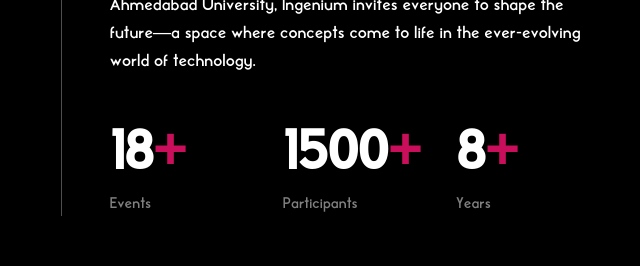
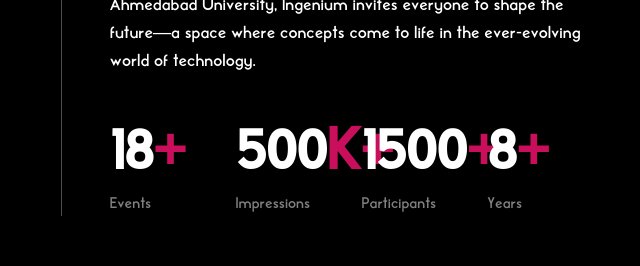
Before and after one commit to DataWizard1631/Ingenium-Web, a React (Vite) app: page / in a window 1280 px wide. Shown: the part 1360-1626 px from the top of the page, without its empty margins (555-1195 px from the left). Built offline with nearby package versions, Linux system fonts and the light colour scheme; a web font is replaced by a local one.

Commit message:
add changes

```diff
--- a/src/Components/common/Navbar.jsx
+++ b/src/Components/common/Navbar.jsx
@@ -100,10 +100,10 @@
         style={{ top: '64px' }}
       >
         <div className="flex flex-col items-center pt-8 space-y-6 bg-[#080C18]/80 backdrop-blur-sm h-screen w-[50%]">
-          {["Home", "Events", "Timeline", "Sponsors", "Contact", "About"].map((item) => (
+          {["Home", "Sponsors", "Events", "Timeline", "Our team", "Contact"].map((item) => (
             <Link
               key={item}
-              to={item === "Home" ? "/" : `/${item.toLowerCase()}`}
+              to={item === "Our team" ? "/about" : item === "Home" ? "/" : `/${item.toLowerCase()}`}
               className="text-white text-xl font-secFont1 hover:text-gray-300 transition-colors duration-200"
               onClick={() => setIsOpen(false)}
             >
--- a/src/Components/home/AboutUs.jsx
+++ b/src/Components/home/AboutUs.jsx
@@ -1,7 +1,7 @@
 import React, { useEffect, useRef, useState } from "react";
 import { useInView } from "framer-motion";
 
-const Counter = ({ end, duration = 2000 }) => {
+const Counter = ({ end, duration = 2000 , suffix}) => {
   const [count, setCount] = useState(0);
   const ref = useRef(null);
   const isInView = useInView(ref, { once: true });
@@ -36,7 +36,9 @@
     }
   }, [end, duration, isInView]);
 
-  return <span ref={ref}>{count}<span className=" m-0 p-0 text-colPink">+</span></span>;
+
+    return <span ref={ref}>{count}<span className=" m-0 p-0 text-colPink">{suffix}</span></span>;
+
 };
 
 export const AboutUs = () => {
@@ -56,9 +58,9 @@
       {/* Text Area */}
       <div className="w-full flex flex-col md:flex-row gap-8 md:gap-12">
         {/* Primary Text */}
-        <div className="w-full md:w-1/2 md:border-r border-white/30 pr-0 md:pr-8">
+        <div className="w-full md:w-1/2 md:border-r border-white/30 pr-0 md:pr-8 leading-tight">
           <img src="Logos/ing-logo.svg" alt="Ingenium Logo" className="w-[40%] mb-12 h-auto" />
-          <h2 className="font-primaryFont text-white text-3xl sm:text-4xl md:text-5xl lg:text-6xl font-bold leading-tight">
+          <h2 className="font-primaryFont text-white text-3xl sm:text-4xl md:text-5xl lg:text-6xl font-bold ">
             Tech Ingenium
           </h2>
         </div>
@@ -84,17 +86,21 @@
           </p>
 
           {/* Counters */}
-          <div className="text-white font-secFont1 grid grid-cols-1 sm:grid-cols-3 gap-8">
+          <div className="w-full text-white font-secFont1 grid grid-cols-1 sm:grid-cols-4 gap-8 sm:gap-4">
             {[
-              { count: 18, label: "Events" },
-              { count: 1500, label: "Participants" },
-              { count: 8, label: "Years" },
+              { count: 18, label: "Events", suffix: "+", width: "sm:w-[15%]" },
+              { count: 500, label: "Impressions", suffix: "K+", width: "sm:w-[35%]" },
+              { count: 1500, label: "Participants", suffix: "+", width: "sm:w-[35%]" },
+              { count: 8, label: "Years", suffix: "+", width: "sm:w-[15%]" },
             ].map((item, index) => (
-              <div key={index} className="flex flex-col items-center sm:items-start gap-2">
-                <p className="text-4xl sm:text-5xl md:text-6xl font-bold">
-                  <Counter end={item.count} />
+              <div
+                key={index}
+                className={`flex flex-col items-center sm:items-start gap-2 ${item.width}`}
+              >
+                <p className={`text-4xl sm:text-5xl md:text-6xl font-bold whitespace-nowrap ${item.width}`}>
+                  <Counter end={item.count} suffix={item.suffix} />
                 </p>
-                <span className="text-white/50 text-sm sm:text-base">{item.label}</span>
+                <span className="text-white/50 text-sm sm:text-base whitespace-nowrap">{item.label}</span>
               </div>
             ))}
           </div>
--- a/src/Components/home/Temp.css
+++ b/src/Components/home/Temp.css
@@ -11,7 +11,7 @@
     color: white;
     font-family: 'ModernAge', sans-serif;
     font-size: 10rem;
-    z-index: 100;
+    z-index: 999;
     text-align: center;
     pointer-events: none;
     text-shadow: 0 0 10px rgba(255, 255, 255, 0.8);
@@ -33,7 +33,7 @@
     align-items: center;
     justify-content: center;
     width: 100%;
-    z-index: 100;
+    z-index: 2;
     padding: 0 20px;
     box-sizing: border-box;
 }
--- a/src/Components/home/Temp.jsx
+++ b/src/Components/home/Temp.jsx
@@ -101,7 +101,7 @@
           }}
         />
         <div
-          className="title"
+          className="title z-[9999999]"
           style={{
             '--scroll-progress': scrollProgress,
             opacity: 1 - scrollProgress,
--- a/src/Components/home/WhyJoinUs.jsx
+++ b/src/Components/home/WhyJoinUs.jsx
@@ -36,7 +36,7 @@
           {benefits.map((benefit, index) => (
             <div
               key={index}
-              className="bg-[#1A1A1A] p-6 rounded-2xl hover:bg-[#252525] transition-colors duration-300 group"
+              className="bg-[#131313] p-6 rounded-2xl hover:bg-[#252525] transition-colors duration-300 group"
             >
               <div className="text-colPink mb-4">
                 {benefit.icon}
```
